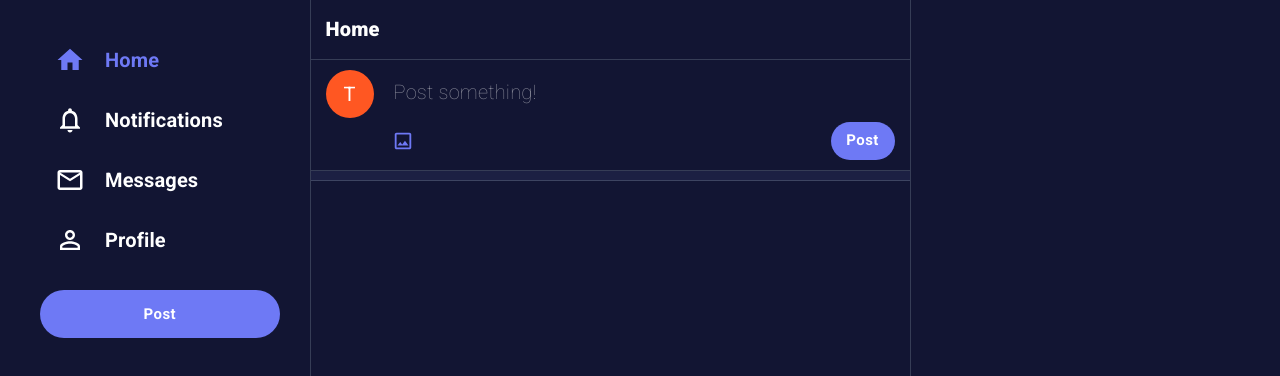
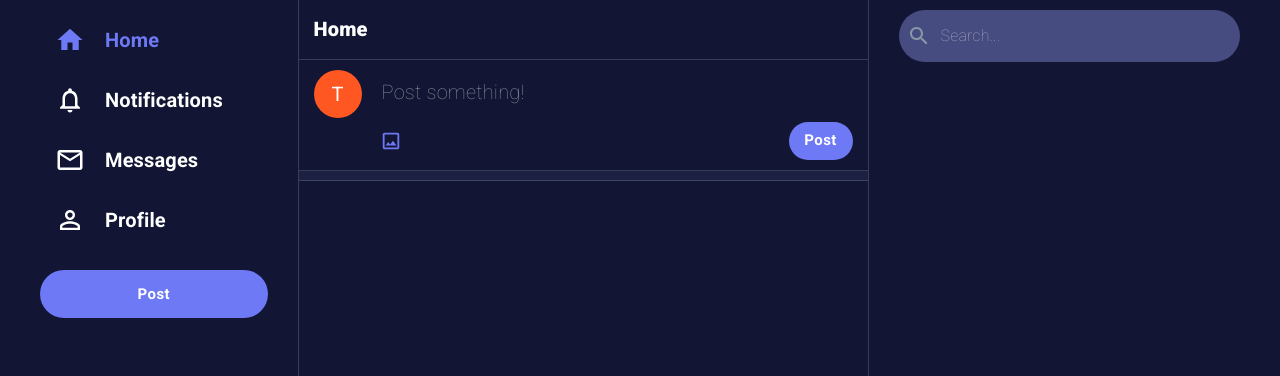
Before and after one commit to dcepil/social-app, a React (Create React App) app: page / in a window 1280 px wide. Shown: the top 376 px of the page. Built offline with nearby package versions, Linux system fonts and the light colour scheme.

Commit message:
add searchbar component, refactor other components

```diff
--- a/src/components/Searchbar/Searchbar.js
+++ b/src/components/Searchbar/Searchbar.js
@@ -1,13 +1,40 @@
 import React from "react";
 import { makeStyles } from "@material-ui/core/styles";
+import InputBase from "@material-ui/core/InputBase";
+import IconButton from "@material-ui/core/IconButton";
+import SearchIcon from "@material-ui/icons/Search";
 
-const useStyles = makeStyles({
-  root: {},
-});
+const useStyles = makeStyles((theme) => ({
+  root: {
+    backgroundColor: "rgb(var(--colors-secondary))",
+    borderRadius: "30px",
+    display: "flex",
+    alignItems: "center",
+    paddingLeft: theme.spacing(1),
+  },
+  input: {
+    fontWeight: "100",
+    padding: "10px",
+  },
+  icon: {
+    color: "rgb(var(--colors-border))",
+  },
+  iconDiv: {},
+}));
 
 const Searchbar = () => {
   const classes = useStyles();
-  return <div className={classes.root}></div>;
+  return (
+    <div className={classes.root}>
+      <SearchIcon className={classes.icon} />
+      <InputBase
+        className={classes.input}
+        fullWidth
+        placeholder="Search..."
+        inputProps={{ "aria-label": "search the application" }}
+      />
+    </div>
+  );
 };
 
 export default Searchbar;
--- a/src/containers/Feed/FeedPostBox.js
+++ b/src/containers/Feed/FeedPostBox.js
@@ -3,16 +3,13 @@ import { makeStyles } from "@material-ui/core/styles";
 import { Avatar } from "@material-ui/core";
 import { deepOrange } from "@material-ui/core/colors";
 import FeedPostBoxInput from "./FeedPostBoxInput";
-import { Button, InputBase } from "@material-ui/core";
-import SidebarOption from "../Sidebar/SidebarOption";
-import ImageOutlinedIcon from "@material-ui/icons/ImageOutlined";
 
 const useStyles = makeStyles((theme) => ({
   root: {
     padding: "10px 15px",
     borderBottom: "1px solid rgba(var(--colors-border), 0.3)",
   },
-  feedBoxInput: {
+  input: {
     display: "flex",
     color: "rgb(var(--colors-background))",
   },
@@ -34,7 +31,7 @@ const FeedBox = () => {
   return (
     <div className={classes.root}>
       <form>
-        <div className={classes.feedBoxInput}>
+        <div className={classes.input}>
           <div className={classes.avatarDiv}>
             <Avatar
               className={`${classes.orange} ${classes.large} ${classes.avatar}`}
--- a/src/containers/Feed/FeedPostBoxInput.js
+++ b/src/containers/Feed/FeedPostBoxInput.js
@@ -14,11 +14,11 @@ const useStyles = makeStyles({
     fontWeight: "100",
     marginLeft: "10px",
   },
-  feedPostBoxOptions: {
+  optionsDiv: {
     display: "flex",
     marginTop: "10px",
   },
-  feedPostBoxButton: {
+  button: {
     backgroundColor: "rgb(var(--colors-primary))",
     border: "none",
     fontWeight: "600",
@@ -37,10 +37,16 @@ const FeedPostBoxInput = () => {
   const classes = useStyles();
   return (
     <div className={classes.root}>
-      <InputBase className={classes.input} fullWidth multiline placeholder="Post something!" />
-      <div className={classes.feedPostBoxOptions}>
+      <InputBase
+        className={classes.input}
+        fullWidth
+        multiline
+        placeholder="Post something!"
+        inputProps={{ "aria-label": "post input box" }}
+      />
+      <div className={classes.optionsDiv}>
         <FeedPostBoxOption Icon={ImageOutlinedIcon} />
-        <Button className={classes.feedPostBoxButton} variant="outlined">
+        <Button className={classes.button} variant="outlined">
           Post
         </Button>
       </div>
--- a/src/containers/Feed/FeedPostBoxOption.js
+++ b/src/containers/Feed/FeedPostBoxOption.js
@@ -2,7 +2,7 @@ import React from "react";
 import { makeStyles } from "@material-ui/core/styles";
 
 const useStyles = makeStyles({
-  feedPostBoxOption: {
+  root: {
     color: "rgb(var(--colors-primary))",
     width: "fit-content",
     display: "flex",
@@ -23,7 +23,7 @@ const useStyles = makeStyles({
 const FeedPostBoxOption = ({ Icon }) => {
   const classes = useStyles();
   return (
-    <div className={classes.feedPostBoxOption}>
+    <div className={classes.root}>
       <Icon />
     </div>
   );
--- a/src/containers/Sidebar/Sidebar.js
+++ b/src/containers/Sidebar/Sidebar.js
@@ -12,7 +12,8 @@ const useStyles = makeStyles({
   root: {
     flex: "0.2",
     borderRight: "1px solid rgba(var(--colors-border), 0.3)",
-    padding: "30px",
+    padding: "0 30px",
+    paddingTop: "10px",
     height: "100%",
     "& .active": {
       color: "rgb(var(--colors-primary))",
--- a/src/containers/Widgets/Widgets.js
+++ b/src/containers/Widgets/Widgets.js
@@ -1,16 +1,23 @@
 import React from "react";
 import { makeStyles } from "@material-ui/core/styles";
+import Searchbar from "../../components/Searchbar";
 
 const useStyles = makeStyles({
   root: {
     flex: "0.3",
     borderLeft: "1px solid rgba(var(--colors-border), 0.3)",
+    padding: "0 30px",
+    paddingTop: "10px",
   },
 });
 
 const Widgets = () => {
   const classes = useStyles();
-  return <aside className={classes.root}></aside>;
+  return (
+    <aside className={classes.root}>
+      <Searchbar />
+    </aside>
+  );
 };
 
 export default Widgets;
```
